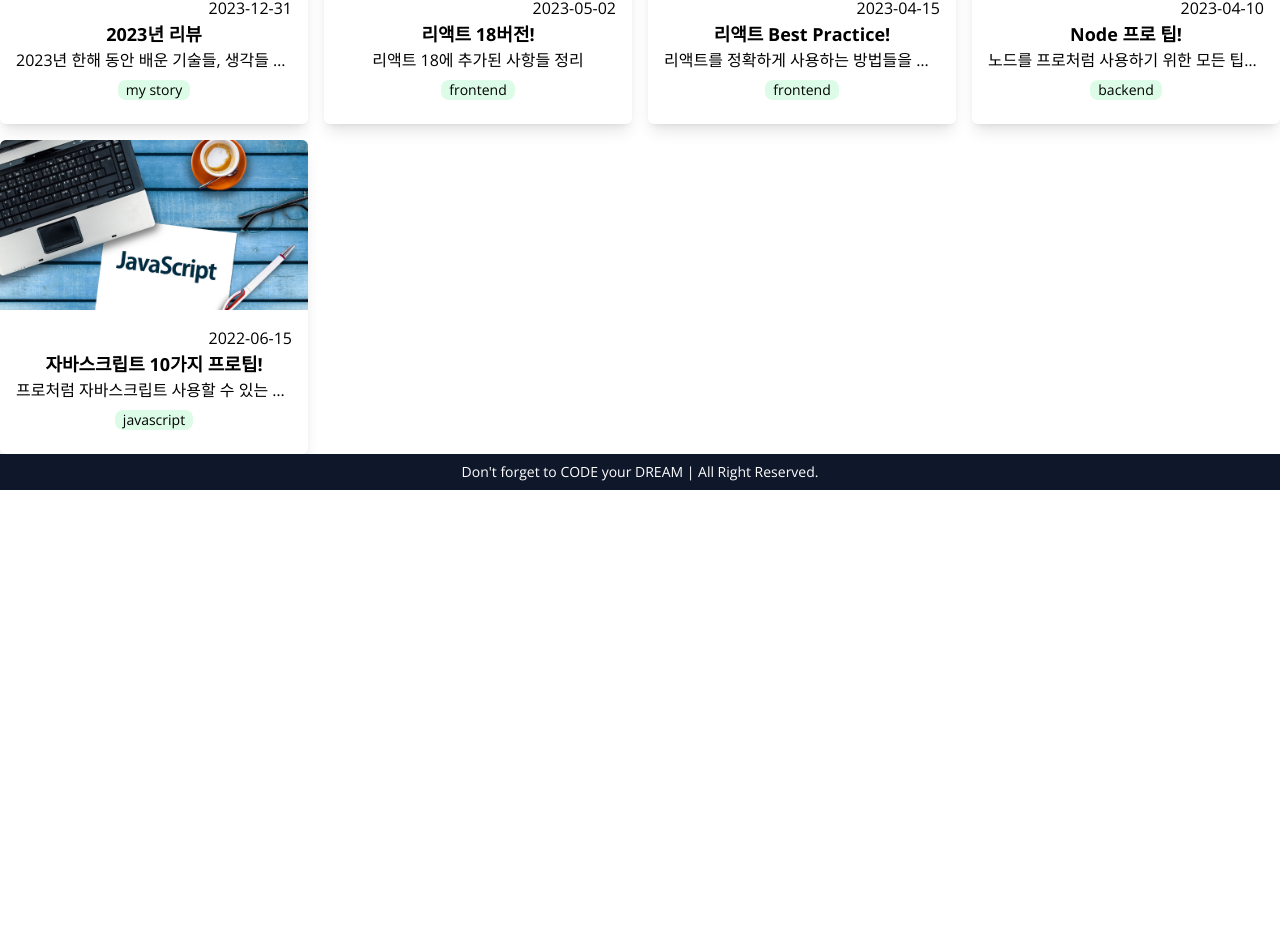
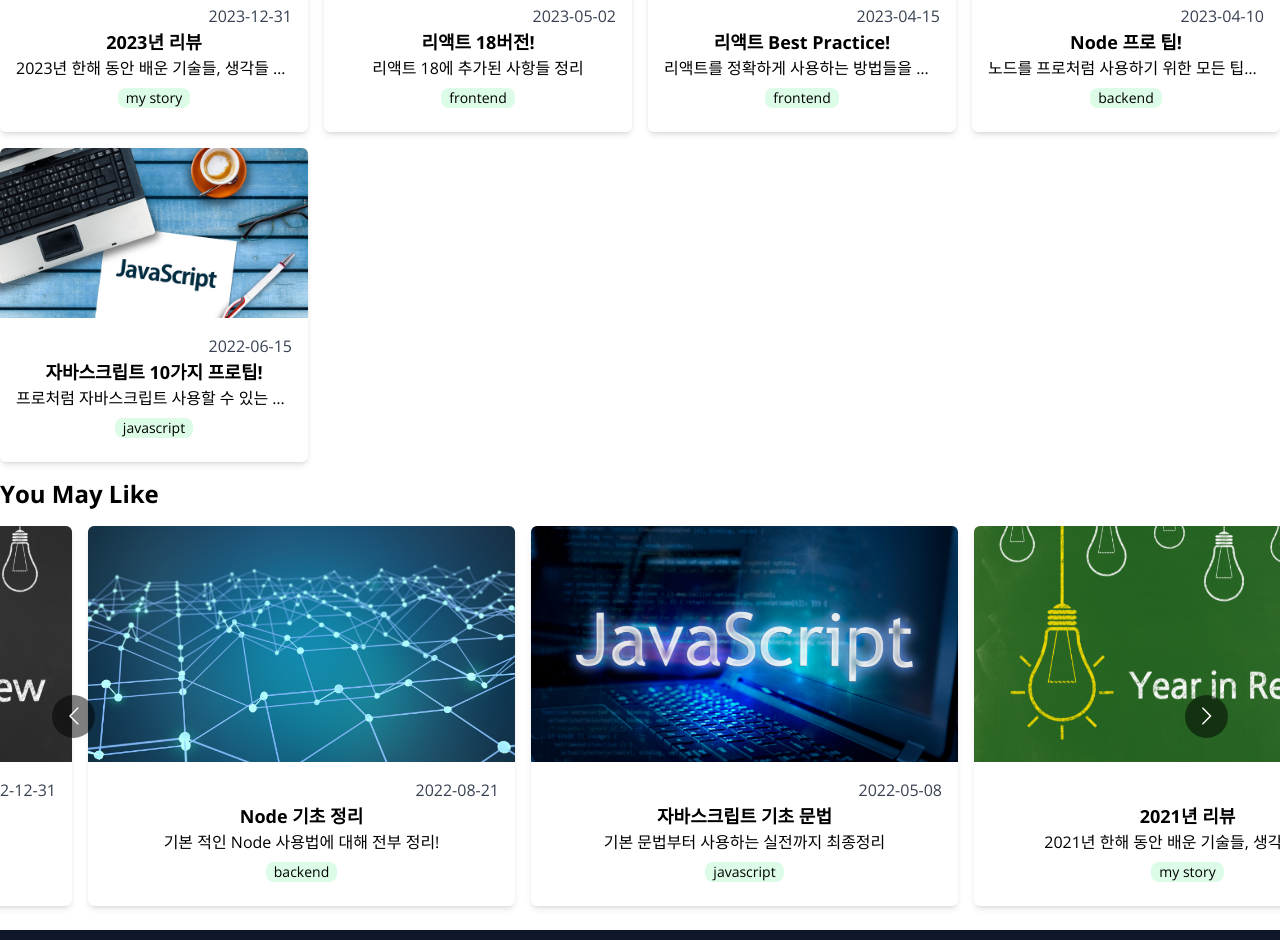
Before and after one commit to butterbeetle/blog, a Next.js app: page / in a window 1280 px wide. Shown: the part 663-1603 px from the top of the page. Before the commit the page ends 1153 px from the top, so only its background shows below. Built offline with nearby package versions, Linux system fonts and the light colour scheme.

Commit message:
Feat : 포스트 페이지
필터기능

```diff
--- a/package.json
+++ b/package.json
@@ -19,6 +19,7 @@
     "postcss": "8.4.26",
     "react": "18.2.0",
     "react-dom": "18.2.0",
+    "react-multi-carousel": "^2.8.4",
     "tailwindcss": "3.3.3",
     "typescript": "5.1.6"
   }
--- a/src/app/page.tsx
+++ b/src/app/page.tsx
@@ -1,3 +1,4 @@
+import CarouselPosts from "@/components/CarouselPosts";
 import FeaturedPosts from "@/components/FeaturedPosts";
 import Hero from "@/components/Hero";
 import Image from "next/image";
@@ -7,6 +8,7 @@
     <>
       <Hero />
       <FeaturedPosts />
+      <CarouselPosts />
     </>
   );
 }
--- a/src/app/posts/page.tsx
+++ b/src/app/posts/page.tsx
@@ -1,3 +1,8 @@
-export default function PostsPage() {
-  return <p>포스트들</p>;
+import FilterablePosts from "@/components/FilterablePost";
+import { getAllPosts } from "@/service/posts";
+
+export default async function PostsPage() {
+  const posts = await getAllPosts();
+  const categories = [...new Set(posts.map((post) => post.category))];
+  return <FilterablePosts posts={posts} categoires={categories} />;
 }
--- /dev/null
+++ b/src/components/CarouselPosts.tsx
@@ -0,0 +1,17 @@
+import { getNonFeaturedPosts } from "@/service/posts";
+import PostCard from "./PostCard";
+import MultiCarousel from "./MultiCarousel";
+
+export default async function CarouselPosts() {
+  const posts = await getNonFeaturedPosts();
+  return (
+    <section className="my-4">
+      <h2 className="text-2xl font-bold my-2">You May Like</h2>
+      <MultiCarousel>
+        {posts.map((post) => (
+          <PostCard key={post.path} post={post} />
+        ))}
+      </MultiCarousel>
+    </section>
+  );
+}
--- /dev/null
+++ b/src/components/Categories.tsx
@@ -0,0 +1,19 @@
+type Props = {
+  categories: string[];
+  selected: string;
+  onClick: (category: string) => void;
+};
+export default function Categories({ categories, selected, onClick }: Props) {
+  return (
+    <section>
+      <h2>Category</h2>
+      <ul>
+        {categories.map((category) => (
+          <li key={category} onClick={() => onClick(category)}>
+            {category}
+          </li>
+        ))}
+      </ul>
+    </section>
+  );
+}
--- a/src/components/FeaturedPosts.tsx
+++ b/src/components/FeaturedPosts.tsx
@@ -4,7 +4,7 @@
 export default async function FeaturedPosts() {
   const posts = await getFeaturedPosts();
   return (
-    <section>
+    <section className="my-4">
       <h2 className="text-2xl font-bold my-2">Featured Posts</h2>
       <PostsGrid posts={posts} />
     </section>
--- /dev/null
+++ b/src/components/FilterablePost.tsx
@@ -0,0 +1,29 @@
+"use client";
+import { Post, getAllPosts } from "@/service/posts";
+import { useState } from "react";
+import PostsGrid from "./PostsGrid";
+import Categories from "./Categories";
+
+type Props = {
+  posts: Post[];
+  categoires: string[];
+};
+const ALL_POSTS = "All Posts";
+
+export default function FilterablePosts({ posts, categoires }: Props) {
+  const [selected, setSelected] = useState(ALL_POSTS);
+  const filtered =
+    selected === ALL_POSTS
+      ? posts
+      : posts.filter((post) => post.category === selected);
+  return (
+    <section>
+      <PostsGrid posts={filtered} />
+      <Categories
+        categories={[ALL_POSTS, ...categoires]}
+        selected={selected}
+        onClick={setSelected}
+      />
+    </section>
+  );
+}
--- /dev/null
+++ b/src/components/MultiCarousel.tsx
@@ -0,0 +1,35 @@
+"use client";
+
+import React from "react";
+import Carousel from "react-multi-carousel";
+import "react-multi-carousel/lib/styles.css";
+const responsive = {
+  superLargeDesktop: {
+    breakpoint: { max: 4000, min: 3000 },
+    items: 4,
+  },
+  desktop: {
+    breakpoint: { max: 3000, min: 1024 },
+    items: 4,
+  },
+  tablet: {
+    breakpoint: { max: 1024, min: 464 },
+    items: 3,
+  },
+  mobile: {
+    breakpoint: { max: 464, min: 0 },
+    items: 2,
+  },
+};
+
+type Props = {
+  children: React.ReactNode;
+};
+
+export default function MultiCarousel({ children }: Props) {
+  return (
+    <Carousel infinite autoPlay responsive={responsive} itemClass="m-2">
+      {children}
+    </Carousel>
+  );
+}
--- a/src/components/PostCard.tsx
+++ b/src/components/PostCard.tsx
@@ -8,7 +8,7 @@
 }: Props) {
   return (
     <Link href={`/posts/${path}`}>
-      <article className="rounded-md overflow-hidden shadow-lg">
+      <article className="rounded-md overflow-hidden shadow-md hover:shadow-xl">
         <Image
           className="w-full"
           src={`/images/posts/${path}.png`}
@@ -17,7 +17,7 @@
           height={200}
         />
         <div className="flex flex-col items-center p-4">
-          <time className="self-end">{date.toString()}</time>
+          <time className="self-end text-gray-700">{date.toString()}</time>
           <h3 className="text-lg font-bold">{title}</h3>
           <p className="w-full truncate text-center">{description}</p>
           <span className="text-sm rounded-lg bg-green-100 px-2 my-2">
--- a/src/service/posts.ts
+++ b/src/service/posts.ts
@@ -10,6 +10,11 @@
   featured: boolean;
 };
 
+export async function getNonFeaturedPosts(): Promise<Post[]> {
+  return getAllPosts() //
+    .then((posts) => posts.filter((post) => !post.featured));
+}
+
 export async function getFeaturedPosts(): Promise<Post[]> {
   return getAllPosts() //
     .then((posts) => posts.filter((post) => post.featured));
```
Also changed, not shown: 1 other file (tests, documents, lock files or other folders).
